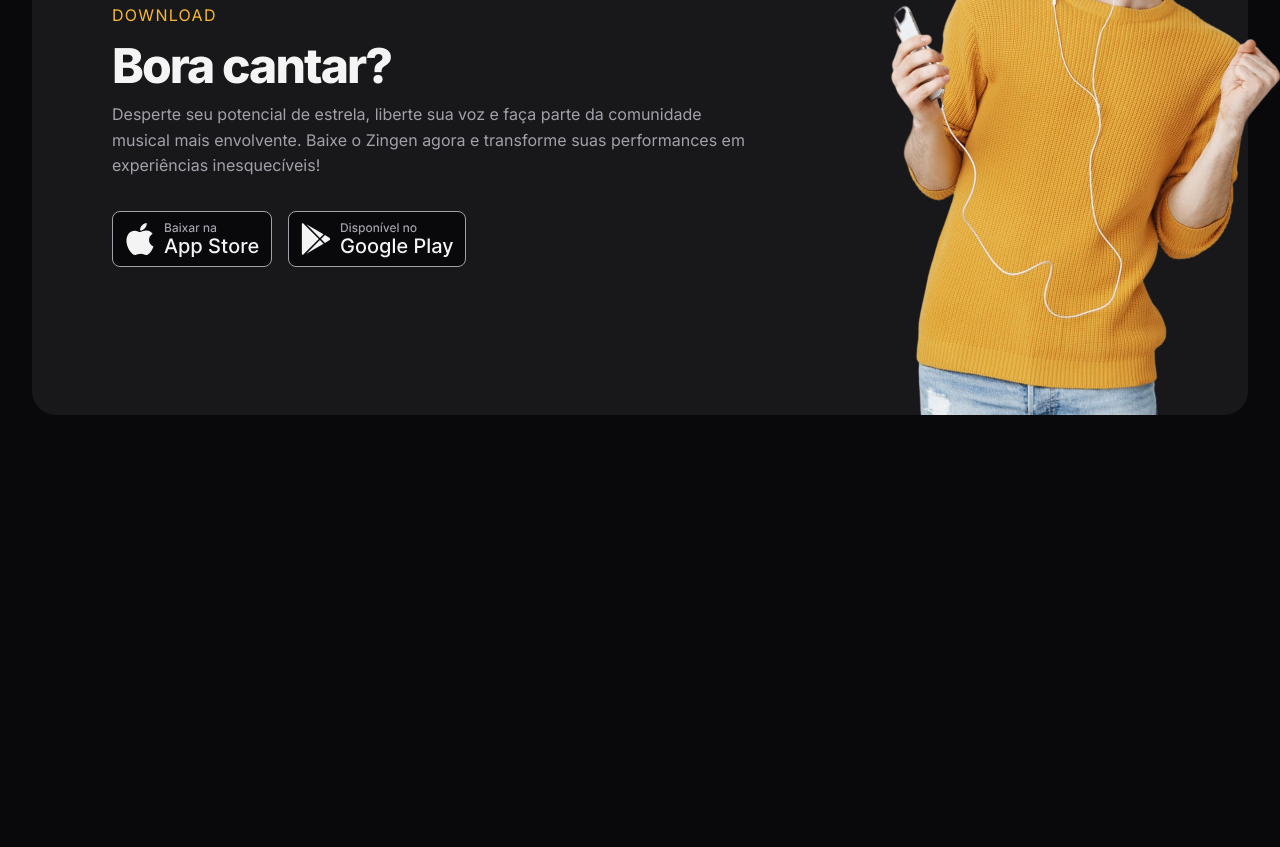
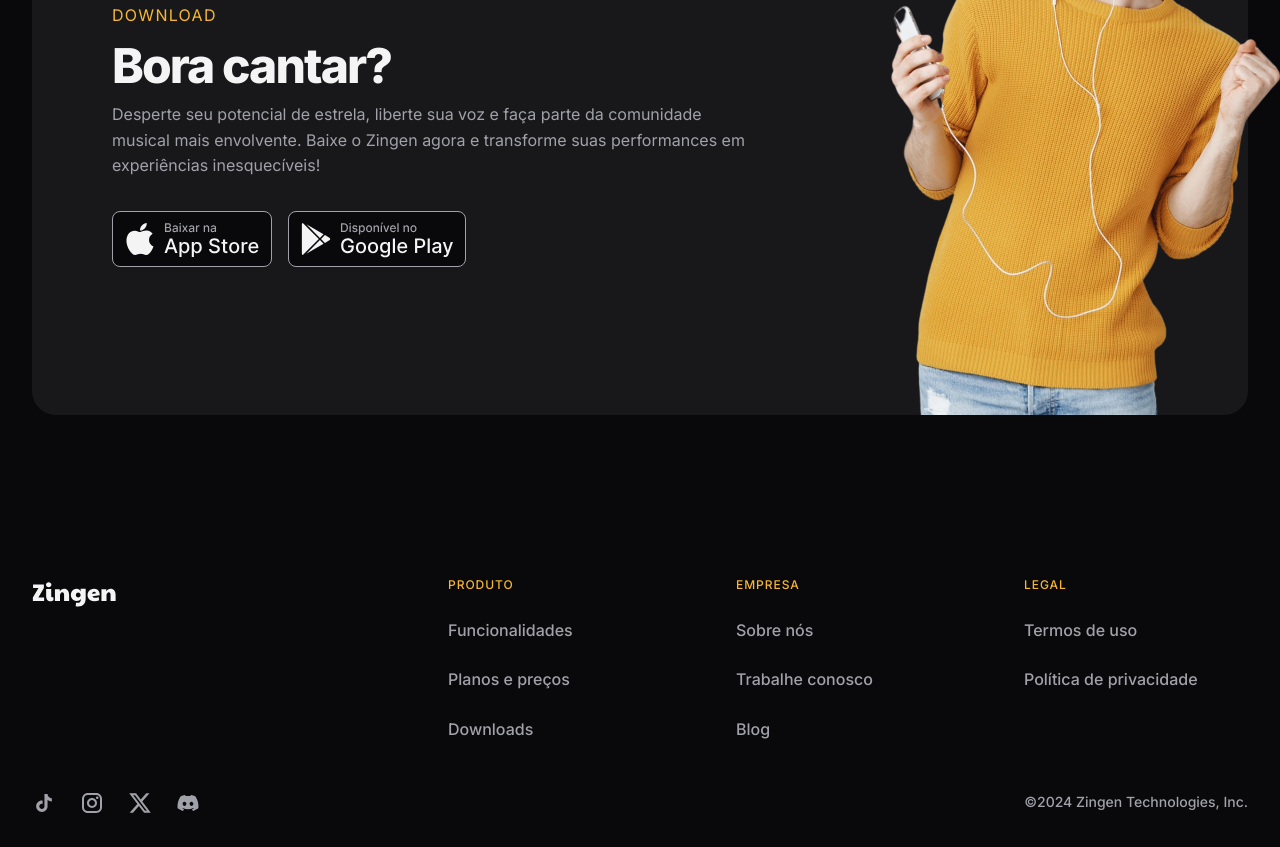
Before and after one commit to SecondzzMSF/projetoLanding, a plain HTML site: page index.html in a window 1280 px wide. Shown: the part 3742-4589 px from the top of the page. Before the commit the page ends 4237 px from the top, so only its background shows below. Drawn offline with Linux system fonts and the light colour scheme.

Commit message:
finalizando o projeto.

```diff
--- a/index.html
+++ b/index.html
@@ -188,5 +188,57 @@
       <img src="assets/rapaz-ouvindo-musica-com-fones-de-ouvido-e-cantando-no-aplicativo-de-karaoke-removebg 1.png" alt="">
     </div>
     </section>
+    <footer>
+      <div class="container py-xl grid">
+        <section class="grid top gap-1">
+        <img src="assets/logo.svg" alt="">
+
+        <nav class="even-columns">
+          <ul role="list" class="grid gap-1.5">
+            <li class="title">Produto</li>
+            <li>
+              <a href="#features">Funcionalidades</a>
+            </li>
+            <li>
+              <a href="#pricing">Planos e preços</a>
+            </li>
+            <li>
+              <a href="#download">Downloads</a>
+            </li>
+          </ul>
+          <ul role="list" class="grid gap-1.5">
+            <li class="title">Empresa</li>
+            <li>
+              <a href="#about">Sobre nós</a>
+            </li>
+            <li>
+              <a href="#">Trabalhe conosco</a>
+            </li>
+            <li>
+              <a href="#">Blog</a>
+            </li>
+          </ul>
+          <ul role="list" class="grid gap-1.5">
+            <li class="title">Legal</li>
+            <li>
+              <a href="#">Termos de uso</a>
+            </li>
+            <li>
+              <a href="#">Política de privacidade</a>
+            </li>
+          </ul>
+        </nav>
+      </section>
+      <section class="bottom flex gap-1.5">
+        <div class="flex gap-1.5">
+          <a href="#" class="social" aria-label="tiktok"></a>
+          <a href="#" class="social" aria-label="instagram"></a>
+          <a href="#" class="social" aria-label="twitter"></a>
+          <a href="#" class="social" aria-label="discord"></a>
+          </div>
+        <span class="copy">©2024 Zingen Technologies, Inc.</span>
+      </section>
+      </div>
+    </footer>
   </body>
 </html>
--- /dev/null
+++ b/styles/footer.css
@@ -0,0 +1,62 @@
+footer {
+  color: var(--text-secondary);
+  font-weight: var(--fw-md);
+
+  & .container {
+    padding-inline: 3rem;
+  }
+
+  & .container,
+  & .top {
+    gap: 3rem;
+
+  }
+
+
+  & nav.even-columns {
+    gap: 4rem;
+  }
+
+  & .top ul {
+    align-content: start;
+  }
+
+  & .title {
+    font-size: 0.75rem;
+    letter-spacing: 0.08em;
+    text-transform: uppercase;
+    color: var(--brand-primary);
+  }
+
+  & .bottom {
+    flex-wrap: wrap;
+
+
+  & > div {
+    margin-right: auto;
+  }
+
+  & span {
+    font-size: .875rem;
+    }
+  }
+
+  @media (width >= 80em) {
+    .container {
+      padding-inline: 0;
+      padding-bottom: 2rem;
+    }
+
+    & .top {
+      grid-template-columns: auto 1fr;
+
+    & nav {
+      margin-left: auto;
+
+      & ul {
+        width: 14rem;
+      }
+    }
+    }
+  }
+}
--- a/styles/global.css
+++ b/styles/global.css
@@ -50,6 +50,8 @@
   line-height: 1.6;
   color: var(--text-primary);
   overflow-x: hidden;
+
+  scroll-behavior: smooth;
 }
 
 body {
--- a/styles/index.css
+++ b/styles/index.css
@@ -10,3 +10,4 @@
 @import url(features.css) (width >= 80rem);
 @import url(pricing.css);
 @import url(download.css);
+@import url(footer.css);
```
